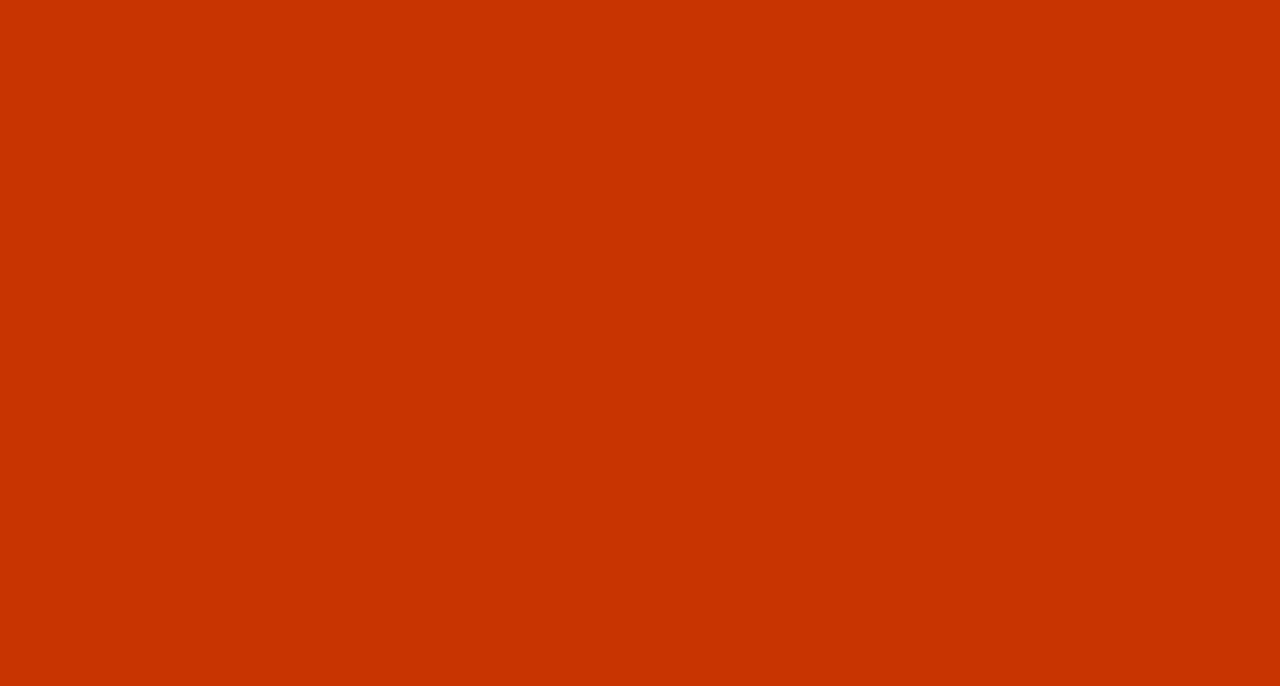
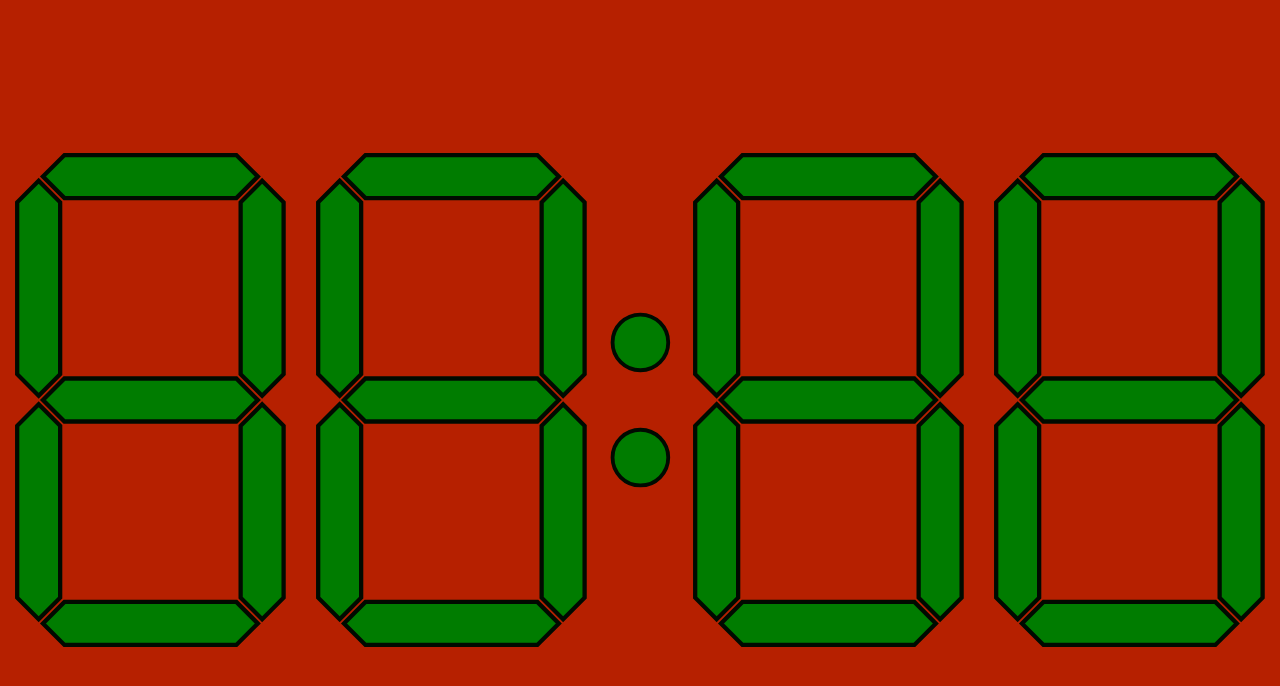
Before and after one commit to joncroce/tomato-time, a SvelteKit app: page / in a window 1280 px wide. Shown: the top 686 px of the page. Built offline with nearby package versions, Linux system fonts and the light colour scheme.

Commit message:
add 7-segment digital style clock

```diff
--- /dev/null
+++ b/src/components/Colon.svelte
@@ -0,0 +1,4 @@
+<svg class="colon" viewBox="0 0 40 240" fill="none" xmlns="http://www.w3.org/2000/svg">
+	<circle cx="20" cy="150" r="14.5" />
+	<circle cx="20" cy="90" r="14.5" />
+</svg>
--- /dev/null
+++ b/src/components/SevenSegment.svelte
@@ -0,0 +1,9 @@
+<svg class="seven-segment" viewBox="0 0 140 240" fill="none" xmlns="http://www.w3.org/2000/svg">
+	<path d="M110 110H30L20 120L30 130H110L120 120L110 110Z" />
+	<path d="M8 28L8 108L18 118L28 108L28 28L18 18L8 28Z" />
+	<path d="M112 28V108L122 118L132 108V28L122 18L112 28Z" />
+	<path d="M110 214H30L20 224L30 234H110L120 224L110 214Z" />
+	<path d="M8 132L8 212L18 222L28 212L28 132L18 122L8 132Z" />
+	<path d="M112 132V212L122 222L132 212V132L122 122L112 132Z" />
+	<path d="M110 6H30L20 16L30 26H110L120 16L110 6Z" />
+</svg>
--- a/src/routes/+page.svelte
+++ b/src/routes/+page.svelte
@@ -1,11 +1,41 @@
+<script lang="ts">
+  import Colon from '../components/Colon.svelte';
+	import SevenSegment from "../components/SevenSegment.svelte";
+</script>
+
 <main>
-
+	<section class="clock">
+		<SevenSegment />
+		<SevenSegment />
+		<Colon />
+		<SevenSegment />
+		<SevenSegment />
+	</section>
 </main>
 
 <style>
 	main {
+		display: flex;
+		justify-content: center;
+		align-items: stretch;
 		width: 100vw;
 		height: 100vh;
-		background-color: oklch(54.9% 0.191 35.235);
+		background-color: oklch(50% 0.19 35);
+	}
+
+	.clock {
+		display: grid;
+		grid-template-columns: 23.5% 23.5% 6% 23.5% 23.5%;
+	}
+
+	:global(svg) {
+		width: 100%;
+		height: 100%;
+	}
+
+	:global(svg > *) {
+		stroke-width: 2;
+		stroke: oklch(10% 0.19 145);
+		fill: oklch(50% 0.19 145);
 	}
 </style>
```
